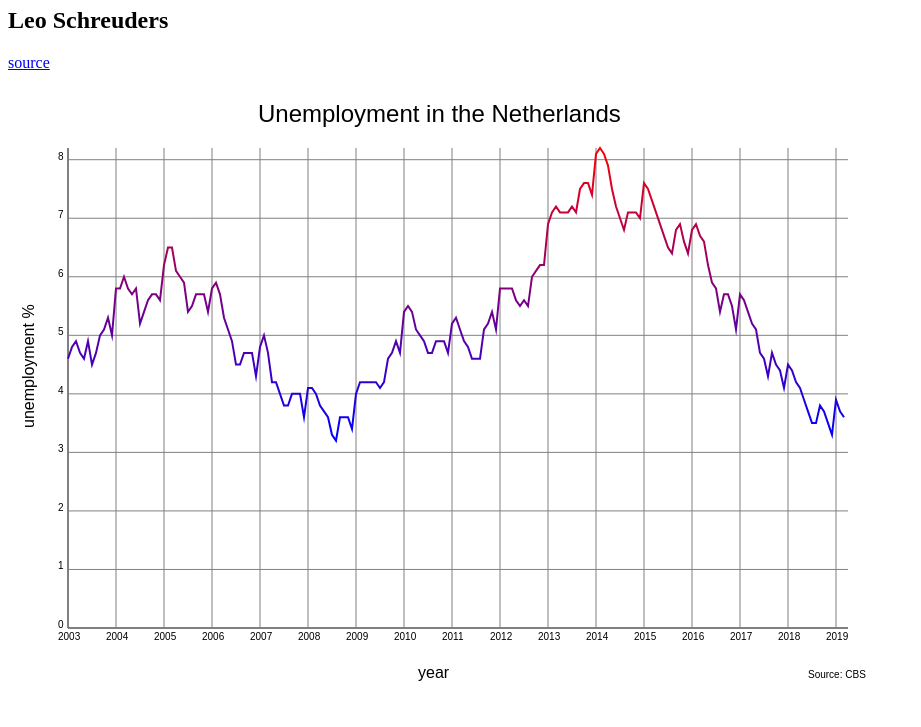
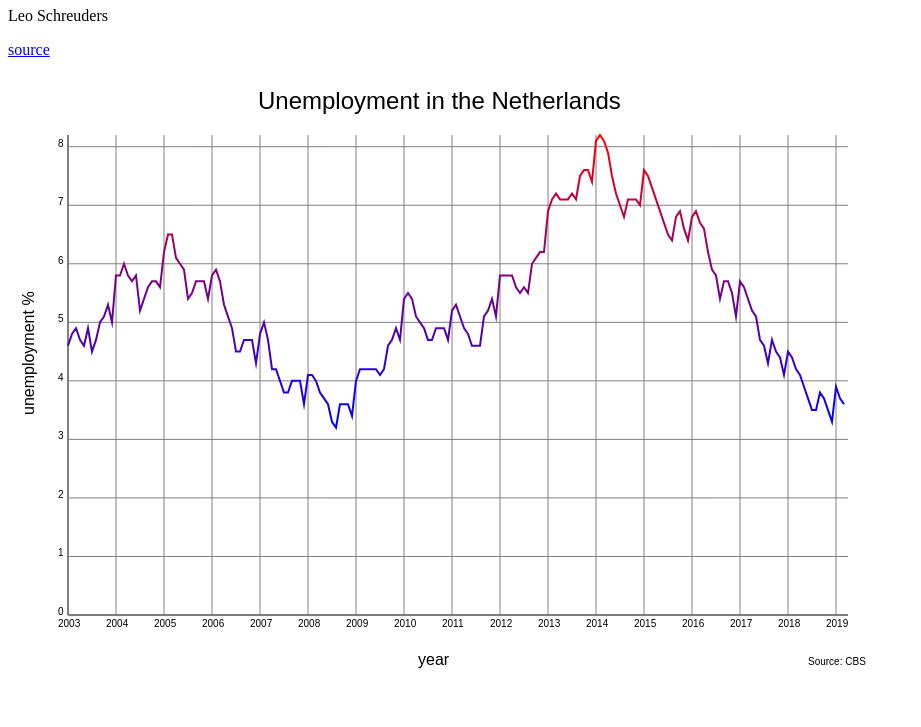
Before and after one commit to Lodewikus2000/dataprocessing, a plain HTML site: page Homework/Week_3/week_3.html in a window 1280 px wide. Shown: the part 73-800 px from the top of the page, without its empty margins (0-921 px from the left). Drawn offline with Linux system fonts and the light colour scheme.

Commit message:
ja klaar doei

```diff
--- a/Homework/Week_3/week_3.html
+++ b/Homework/Week_3/week_3.html
@@ -14,7 +14,7 @@ student ID 5742978
 <body>
 
   <h1>week 3: JavaScript</h1>
-  <h2>Leo Schreuders</h2>
+  <p>Leo Schreuders</p>
   <p>
     <a href="https://opendata.cbs.nl/#/CBS/nl/dataset/80590ned/table?ts=1556719742637">source</a>
   </p>
```
